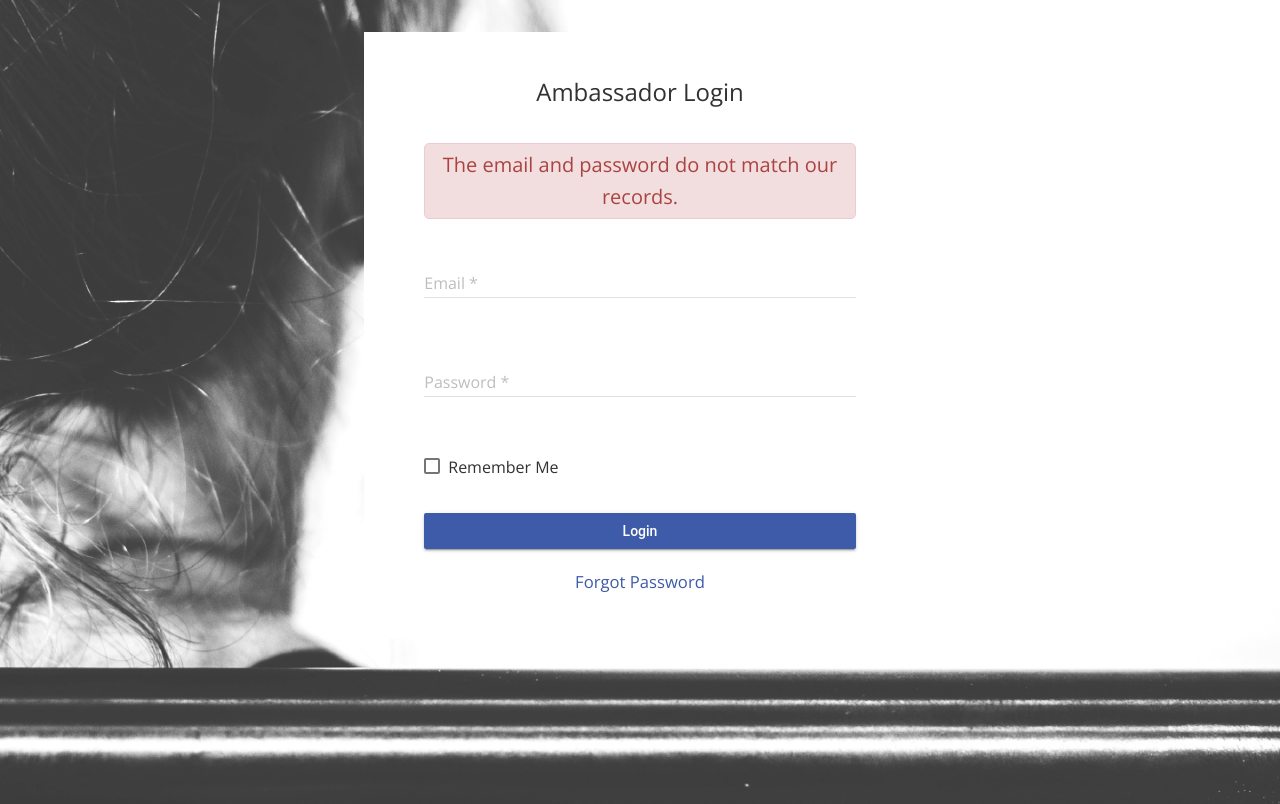
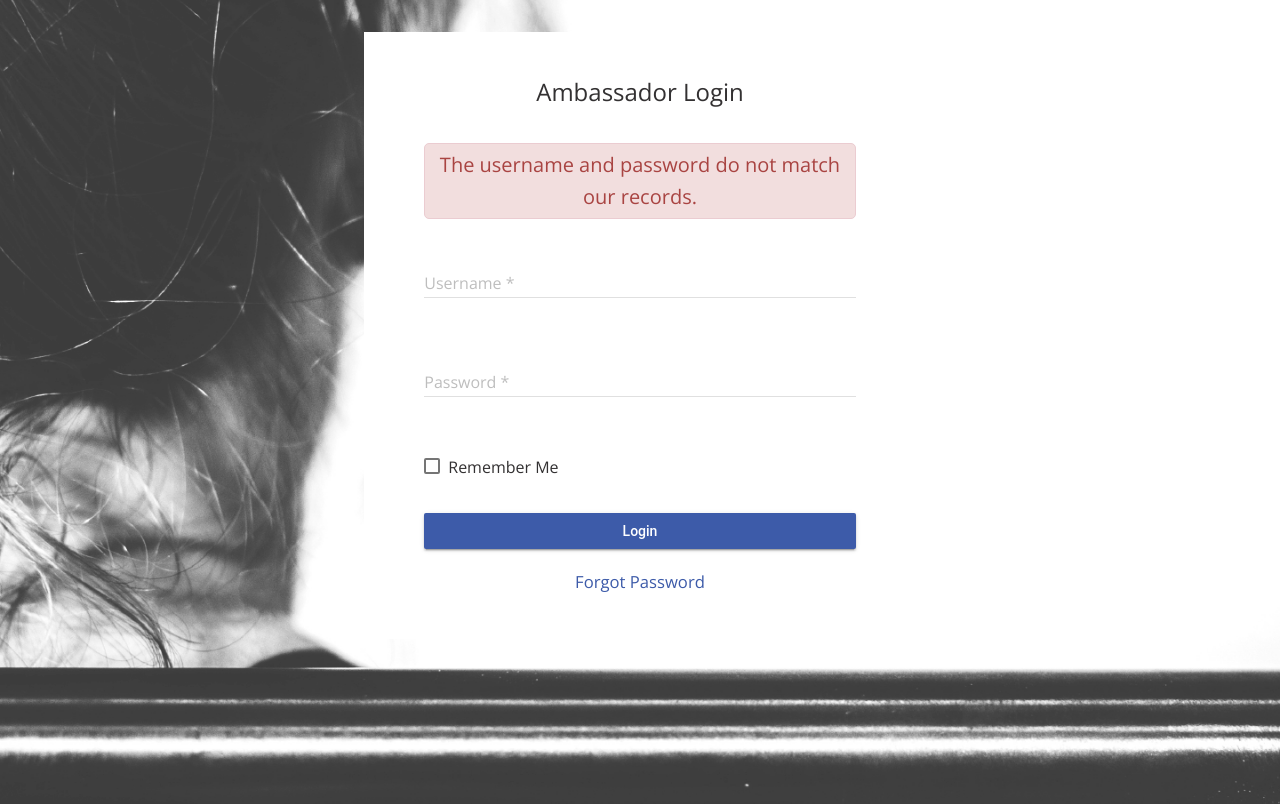
Before and after one commit to MorningChalkUp/Ambasadors, a PHP site: page /login.php?e=1 in a window 1280 px wide. Shown: the part 65-869 px from the top of the page. Run offline with PHP 8.4, Linux system fonts and the light colour scheme; some libraries are stand-ins or nearby versions.

Commit message:
email => username

```diff
--- a/inc/process/login.php
+++ b/inc/process/login.php
@@ -12,9 +12,9 @@ try {
 /* Validate Form */
 
   /* check email */
-  if ($_POST['email'] && $_POST['email'] != '') {
-    $data['email'] = $_POST['email'];
-    $u = $con->fetch("SELECT * FROM cu_amb_usr WHERE email = ?", $data['email']);
+  if ($_POST['username'] && $_POST['username'] != '') {
+    $data['username'] = $_POST['username'];
+    $u = $con->fetch("SELECT * FROM cu_amb_usr WHERE username = ?", $data['username']);
     if (!isset($u) || $u == false ) {
       $error = true;
     }
--- a/login.php
+++ b/login.php
@@ -56,7 +56,7 @@
                       <div class="mdl-grid">
                         <div class="mdl-layout-spacer"></div>
                         <div class="mdl-cell mdl-cell--10-col error" style="border-radius: 5px; border: 1px solid #ebccd1; padding: 5px; background: #f2dede; color: #a94442; text-align: center;">
-                          The email and password do not match our records.
+                          The username and password do not match our records.
                         </div>
                         <div class="mdl-layout-spacer"></div>
                       </div>
@@ -66,8 +66,8 @@
                         <div class="mdl-layout-spacer"></div>
                         <div class="mdl-cell mdl-cell--10-col">
                           <div class="mdl-textfield mdl-js-textfield mdl-textfield--floating-label">
-                            <input class="mdl-textfield__input" type="text" id="email" name="email">
-                            <label class="mdl-textfield__label" for="email">Email *</label>
+                            <input class="mdl-textfield__input" type="text" id="username" name="username">
+                            <label class="mdl-textfield__label" for="username">Username *</label>
                           </div>
                         </div>
                         <div class="mdl-layout-spacer"></div>
```
